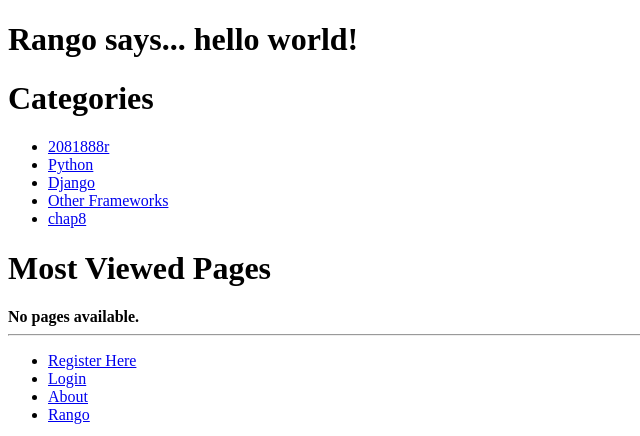
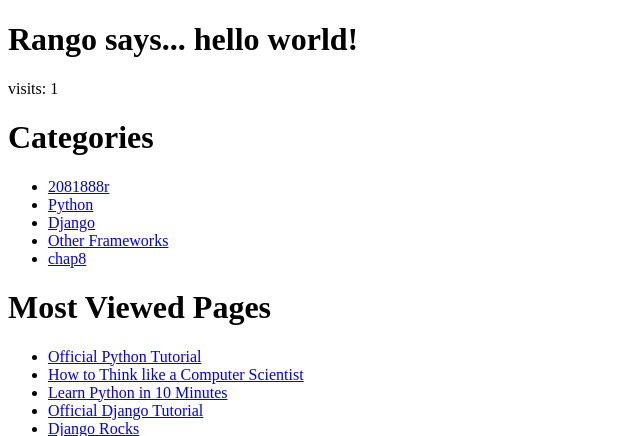
Before and after one commit to 2081888r/tangowithdjango, a Django app: page /rango/ in a window 1280 px wide. Shown: the top 436 px of the page, without its empty margins (0-640 px from the left). Run offline with Django 3.2, Linux system fonts and the light colour scheme; data comes from the database, SQL or seed files in the repository; both versions use the stored data as it was after the commit.

Commit message:
Chapter 11 complete

```diff
--- a/rango/views.py
+++ b/rango/views.py
@@ -4,9 +4,20 @@
 from django.contrib.auth import authenticate, login, logout
 from django.http import HttpResponseRedirect, HttpResponse
 from django.contrib.auth.decorators import login_required
+from datetime import datetime
+
+
 
 def about(request):
-    return render(request,'rango/about.html',{})
+    # If the visits session varible exists, take it and use it.
+    # If it doesn't, we haven't visited the site so set the count to zero.
+    if request.session.get('visits'):
+      count = request.session.get('visits')
+    else:
+       count = 0
+
+    # remember to include the visit data
+    return render(request, 'rango/about.html', {'visits': count})
 
 
 # Use the login_required() decorator to ensure only those logged in can access the view.
@@ -24,6 +35,10 @@
 
 
 def register(request):
+
+    if request.session.test_cookie_worked():
+        print ">>>> TEST COOKIE WORKED!"
+        request.session.delete_test_cookie()
 
     # A boolean value for telling the template whether the registration was successful.
     # Set to False initially. Code changes value to True when registration succeeds.
@@ -106,9 +121,38 @@
     return render(request, 'rango/add_category.html', {'form': form})
 
 def index(request):
+
     category_list = Category.objects.order_by('-likes')[:5]
-    context_dict = {'categories': category_list}
-    return render(request, 'rango/index.html', context_dict)
+    page_list = Page.objects.order_by('-views')[:5]
+
+    context_dict = {'categories': category_list, 'pages': page_list}
+
+    visits = request.session.get('visits')
+    if not visits:
+        visits = 1
+    reset_last_visit_time = False
+
+    last_visit = request.session.get('last_visit')
+    if last_visit:
+        last_visit_time = datetime.strptime(last_visit[:-7], "%Y-%m-%d %H:%M:%S")
+
+        if (datetime.now() - last_visit_time).seconds > 0:
+            # ...reassign the value of the cookie to +1 of what it was before...
+            visits = visits + 1
+            # ...and update the last visit cookie, too.
+            reset_last_visit_time = True
+    else:
+        # Cookie last_visit doesn't exist, so create it to the current date/time.
+        reset_last_visit_time = True
+
+    if reset_last_visit_time:
+        request.session['last_visit'] = str(datetime.now())
+        request.session['visits'] = visits
+    context_dict['visits'] = visits
+
+    response = render(request,'rango/index.html', context_dict)
+
+    return response
 
 
 def category(request, category_name_slug):
--- a/tango_with_django_project/settings.py
+++ b/tango_with_django_project/settings.py
@@ -102,3 +102,7 @@
 STATICFILES_DIRS = [
     STATIC_PATH,
 ]
+
+SESSION_EXPIRE_AT_BROWSER_CLOSE = True
+
+SESSION_COOKIE_AGE = 1209666
--- a/templates/rango/about.html
+++ b/templates/rango/about.html
@@ -6,7 +6,9 @@
 
 {% block body_block %}
 		<h1>Rango says here is the about page.</h1>
-        This tutorial was put together by Thomas Robertson, 2081888</h1><br />
-		<img src="{% static "images/me.jpg" %}" alt="Picture of me" /> <br />
 
+        This tutorial was put together by Thomas Robertson, 2081888</h1><br/>
+		<img src="{% static "images/me.jpg" %}" alt="Picture of me" /> <br/>
+
+		<p> This page has been visited {{ visits }} times</p> <br/>
 {% endblock %}
--- a/templates/rango/index.html
+++ b/templates/rango/index.html
@@ -10,6 +10,8 @@
 		{% else %}
 		<h1>Rango says... hello world!</h1>
 		{% endif %}
+
+		<p> visits: {{ visits }}</p>
 
 		<h1>Categories</h1>
         {% if categories %}
```
Also changed, not shown: db.sqlite3, 2 other files.
